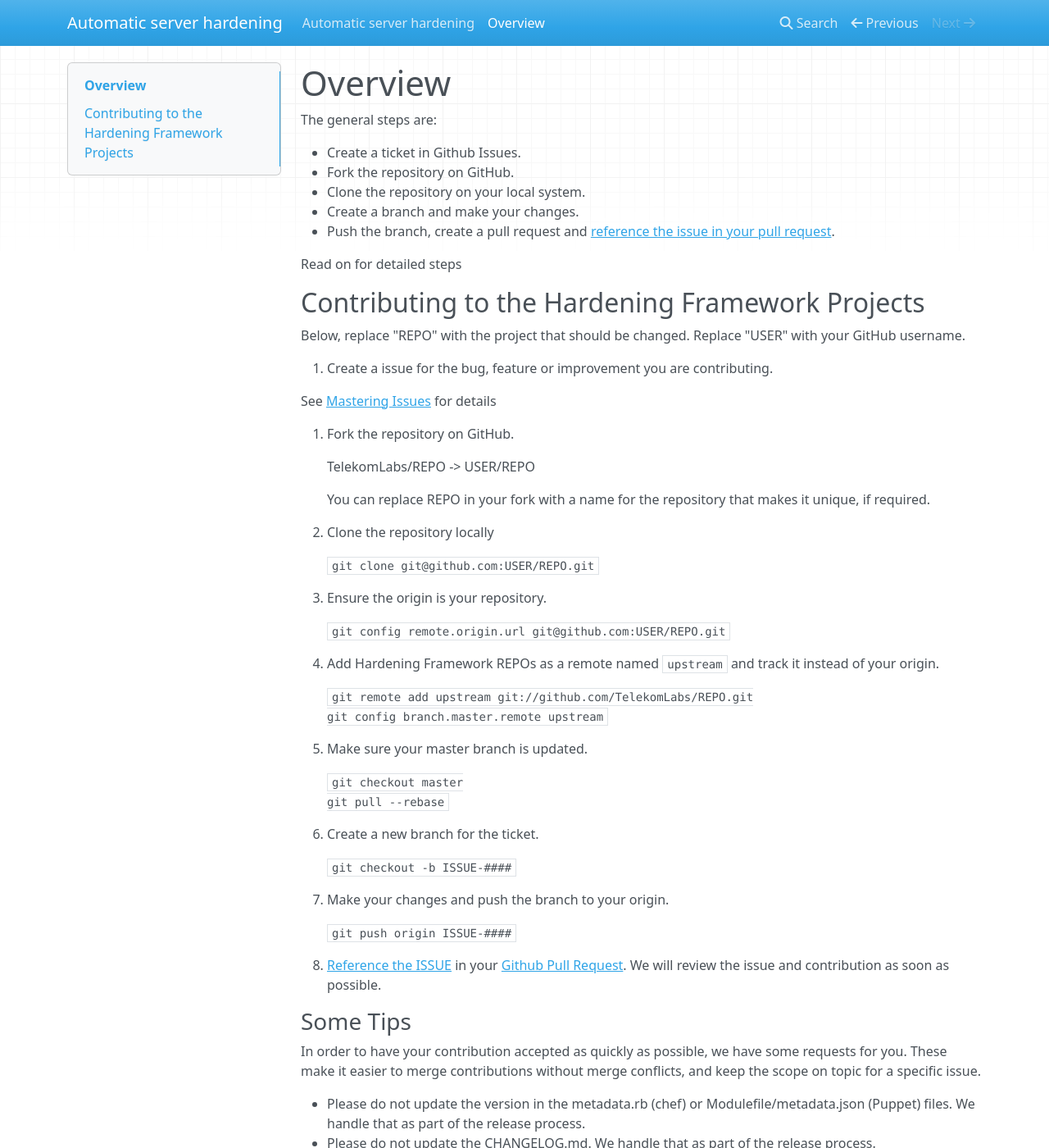
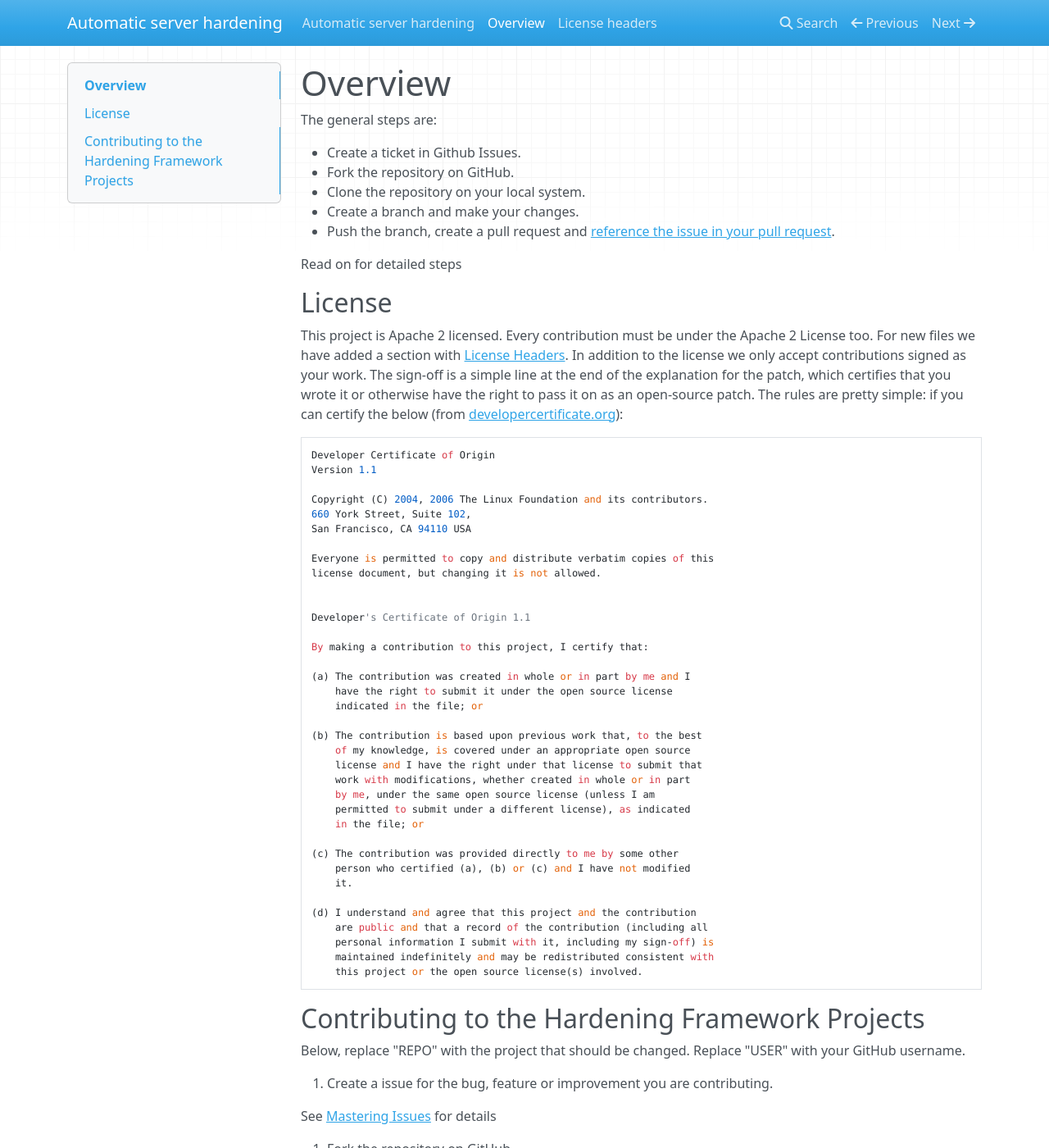
Before and after one commit to dev-sec/docs, an MkDocs documentation site: the page built from docs/how-to-contribute.md, in a window 1280 px wide and 1400 px high. Shown: the whole window at 82% size. Built offline with MkDocs 1.6.1, drawn with Linux system fonts in a browser that asks for light colours; nearby versions of some CDN libraries.

Commit message:
add license section

````diff
--- a/docs/how-to-contribute.md
+++ b/docs/how-to-contribute.md
@@ -9,6 +9,49 @@ The general steps are:
 - Push the branch, create a pull request and [reference the issue in your pull request](https://github.com/blog/1506-closing-issues-via-pull-requests).
 
 Read on for detailed steps
+
+## License
+
+This project is Apache 2 licensed. Every contribution must be under the Apache 2 License too. For new files we have added a section with [License Headers](/docs/license-headers). In addition to the license we only accept contributions signed as your work. The sign-off is a simple line at the end of the explanation for the patch, which certifies that you wrote it or otherwise have the right to pass it on as an open-source patch. The rules are pretty simple: if you can certify the below (from [developercertificate.org](developercertificate.org)):
+
+```
+Developer Certificate of Origin
+Version 1.1
+
+Copyright (C) 2004, 2006 The Linux Foundation and its contributors.
+660 York Street, Suite 102,
+San Francisco, CA 94110 USA
+
+Everyone is permitted to copy and distribute verbatim copies of this
+license document, but changing it is not allowed.
+
+
+Developer's Certificate of Origin 1.1
+
+By making a contribution to this project, I certify that:
+
+(a) The contribution was created in whole or in part by me and I
+    have the right to submit it under the open source license
+    indicated in the file; or
+
+(b) The contribution is based upon previous work that, to the best
+    of my knowledge, is covered under an appropriate open source
+    license and I have the right under that license to submit that
+    work with modifications, whether created in whole or in part
+    by me, under the same open source license (unless I am
+    permitted to submit under a different license), as indicated
+    in the file; or
+
+(c) The contribution was provided directly to me by some other
+    person who certified (a), (b) or (c) and I have not modified
+    it.
+
+(d) I understand and agree that this project and the contribution
+    are public and that a record of the contribution (including all
+    personal information I submit with it, including my sign-off) is
+    maintained indefinitely and may be redistributed consistent with
+    this project or the open source license(s) involved.
+```
 
 ## Contributing to the Hardening Framework Projects
 
````
Also changed, not shown: docs/license-headers.md (added, +75 -0 lines).
